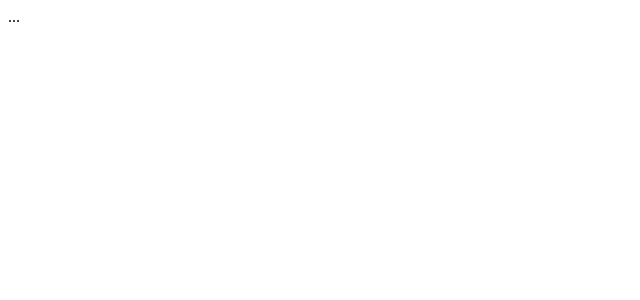
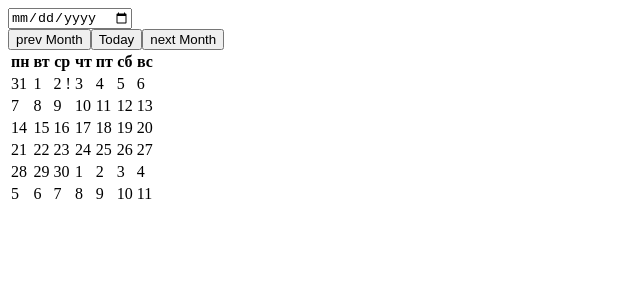
Before and after one commit to ishipilov/vue101, a Vue app: page / in a window 1280 px wide. Shown: the top 300 px of the page, without its empty margins (0-640 px from the left). Built offline with nearby package versions, Linux system fonts and the light colour scheme.

Commit message:
vue-input-date

```diff
--- a/src/Demo.vue
+++ b/src/Demo.vue
@@ -1,12 +1,42 @@
 <template>
   <div>
-    ...
+    <vue-input-date>
+      <template v-slot="{input, setInput, date, setDate, prev, today, next, table}">
+        <input type="date" :value="input" @change="setInput($event.target.value)">
+        <div>
+          <button @click="setDate(prev)">prev Month</button>
+          <button @click="setDate(today)">Today</button>
+          <button @click="setDate(next)">next Month</button>
+        </div>
+        <table>
+          <thead>
+            <tr>
+              <th v-for="v, k in ['пн','вт','ср','чт','пт','сб','вс']" :key="k">{{ v }}</th>
+            </tr>
+          </thead>
+          <tbody>
+            <tr v-for="(row, rowKey) in table" :key="rowKey">
+              <td v-for="(cell, cellKey) in row" :key="cellKey" :title="cell" @click="setDate(cell)">
+                {{ cell.getDate() }}
+                <span v-if="cell.getTime() == today.getTime()">!</span>
+                <span v-if="cell.getTime() == date.getTime() && input.length > 0">*</span>
+              </td>
+            </tr>
+          </tbody>
+        </table>
+      </template>
+    </vue-input-date>
   </div>
 </template>
 
 <script>
+import VueInputDate from './components/InputDate.vue'
+
 export default {
-  name: 'Demo'
+  name: 'Demo',
+  components: {
+    VueInputDate
+  }
 }
 </script>
 
--- /dev/null
+++ b/src/components/InputDate.vue
@@ -0,0 +1,107 @@
+<template>
+  <div :id="id">
+    <slot :input="input" :set-input="setInput" :date="date" :set-date="setDate" :prev="prevMonth" :today="today" :next="nextMonth" :table="table"></slot>
+  </div>
+</template>
+
+<script>
+export default {
+  name: 'VueInputDate',
+  data () {
+    return {
+      id: null,
+      input: ""
+    }
+  },
+  computed: {
+    date () { return this.inputToDate(this.input) },
+    today () { return this.inputToDate("") },
+    prevMonth () {
+      let d = new Date(this.date.getFullYear(), this.date.getMonth(), 1)
+      let timestamp = d.setMonth(this.date.getMonth() - 1)
+      d = new Date(timestamp)
+      let lastDate = new Date(d.getFullYear(), d.getMonth() + 1, 0)
+      if (this.date.getDate() > lastDate.getDate()) {
+        d.setDate(lastDate.getDate())
+      } else {
+        d.setDate(this.date.getDate())
+      }
+      return d
+    },
+    nextMonth () {
+      let d = new Date(this.date.getFullYear(), this.date.getMonth(), 1)
+      let timestamp = d.setMonth(this.date.getMonth() + 1)
+      d = new Date(timestamp)
+      let lastDate = new Date(d.getFullYear(), d.getMonth() + 1, 0)
+      if (this.date.getDate() > lastDate.getDate()) {
+        d.setDate(lastDate.getDate())
+      } else {
+        d.setDate(this.date.getDate())
+      }
+      return d
+    },
+    table () {
+      let year = this.date.getFullYear()
+      let month = this.date.getMonth()
+
+      let prevLastDate = new Date(year, month, 0)
+      let prepend = this.range(prevLastDate.getDate(), 1).slice(prevLastDate.getDate() - (prevLastDate.getDay() || 7))
+      prepend = prepend.map(e => e ? new Date(year, month - 1, e) : e)
+
+      let lastDate = new Date(year, month + 1, 0)
+      let table = this.range(lastDate.getDate(), 1)
+      table = table.map(e => e ? new Date(year, month, e) : e)
+
+      let append = this.range(7 - lastDate.getDay(), 1)
+      append = append.map(e => e ? new Date(year, month + 1, e) : e)
+
+      if (this.batch([...prepend, ...table, ...append], 7).length < 6) {
+        let append2 = this.range(7 + append.length, 1).slice(append.length)
+        append2 = append2.map(e => e ? new Date(year, month + 1, e) : e)
+
+        table = [...prepend, ...table, ...append, ...append2]
+      } else {
+        table = [...prepend, ...table, ...append]
+      }
+
+      return this.batch(table, 7)
+    }
+  },
+	created () { this.id = this.$options.name + this._uid },
+  methods: {
+    range (n, i = 0) { return Array.from(new Array(n), (v, k) => k + i) },
+    batch (arr, n) {
+      let result = []
+      do {
+        result.push(arr.splice(0, n))
+      } while (arr.length > 0)
+      return result
+    },
+    inputToDate (str = "") {
+      let re = new RegExp(/^\d{4}-\d{1,2}-\d{1,2}$/) // YYYY-MM-DD or YYYY-M-D
+      let arr = str.match(re) ? str.split("-").map(e => parseInt(e)) : []
+      let date = new Date()
+      if (arr[0]) date.setFullYear(arr[0])
+      if (arr[1]) date.setMonth(arr[1] - 1)
+      if (arr[2]) date.setDate(arr[2])
+      date.setHours(0)
+      date.setMinutes(0)
+      date.setSeconds(0)
+      date.setMilliseconds(0)
+      return date
+    },
+    dateToInput (date) {
+      let m = date.getMonth() + 1
+      m = m.toString().length == 2 ? m : 0 + m.toString()
+      let d = date.getDate()
+      d = d.toString().length == 2 ? d : 0 + d.toString()
+      return [date.getFullYear(), m, d].join("-")
+    },
+    setDate (date) { this.input = this.dateToInput(date) },
+    setInput (value) { this.input = value }
+  }
+}
+</script>
+
+<style scoped>
+</style>
```
